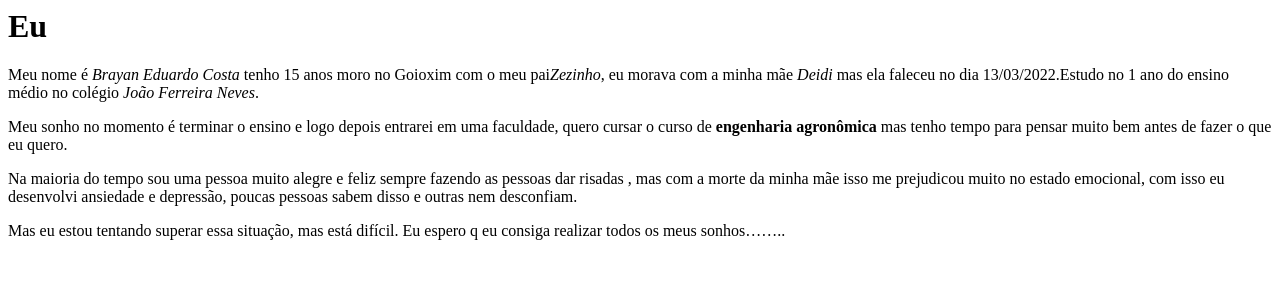
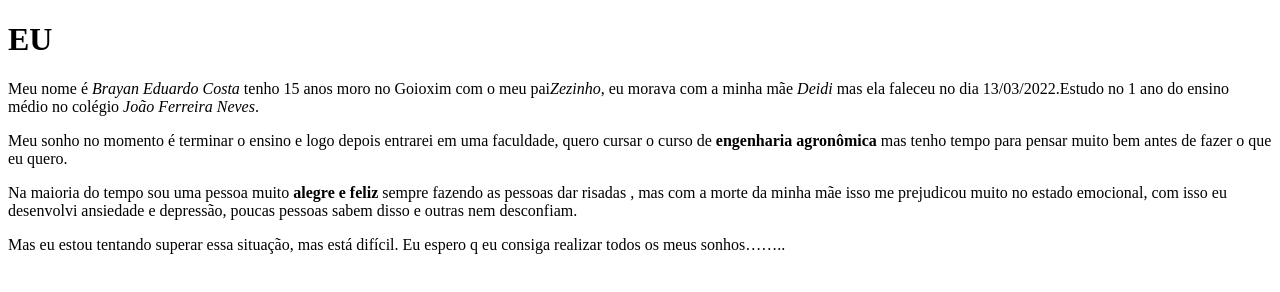
Before and after one commit to brayancosta007/Pensamento_1A, a plain HTML site: page index.html in a window 1280 px wide. Drawn offline with Linux system fonts and the light colour scheme.

Commit message:
index.html

```diff
--- a/index.html
+++ b/index.html
@@ -1,5 +1,14 @@
-<h1>Eu</h1>
+<!DOCTYPE html>
+<html lang="pt-br">
+    <head>
+        <meta charset="UTF-8">
+        <title>EU</title>
+    </head>
+    <body>
+        <h1>EU</h1>
+
 <p>Meu nome é <em>Brayan Eduardo Costa</em> tenho 15 anos moro no Goioxim com o meu pai<em>Zezinho</em>, eu morava com a minha mãe <em>Deidi</em> mas ela faleceu no dia 13/03/2022.Estudo no 1 ano do ensino médio no colégio <em>João Ferreira Neves</em>.</p>
 <p>Meu sonho no momento é terminar o ensino e logo depois entrarei em uma faculdade, quero cursar o curso de <strong>engenharia agronômica</strong> mas tenho tempo para pensar muito bem antes de fazer o que eu quero.</p>
-<p>Na maioria do tempo sou uma pessoa muito alegre e feliz sempre fazendo as pessoas dar risadas , mas com a morte da minha mãe isso me prejudicou muito no estado emocional, com isso eu desenvolvi ansiedade e depressão, poucas pessoas sabem disso e outras nem desconfiam.</p>
+<p>Na maioria do tempo sou uma pessoa muito <strong>alegre e feliz</strong> sempre fazendo as pessoas dar risadas , mas com a morte da minha mãe isso me prejudicou muito no estado emocional, com isso eu desenvolvi ansiedade e depressão, poucas pessoas sabem disso e outras nem desconfiam.</p>
 <p>Mas eu estou tentando superar essa situação, mas está difícil. Eu espero q eu consiga realizar todos os meus sonhos……..</p>
+</html>
```
